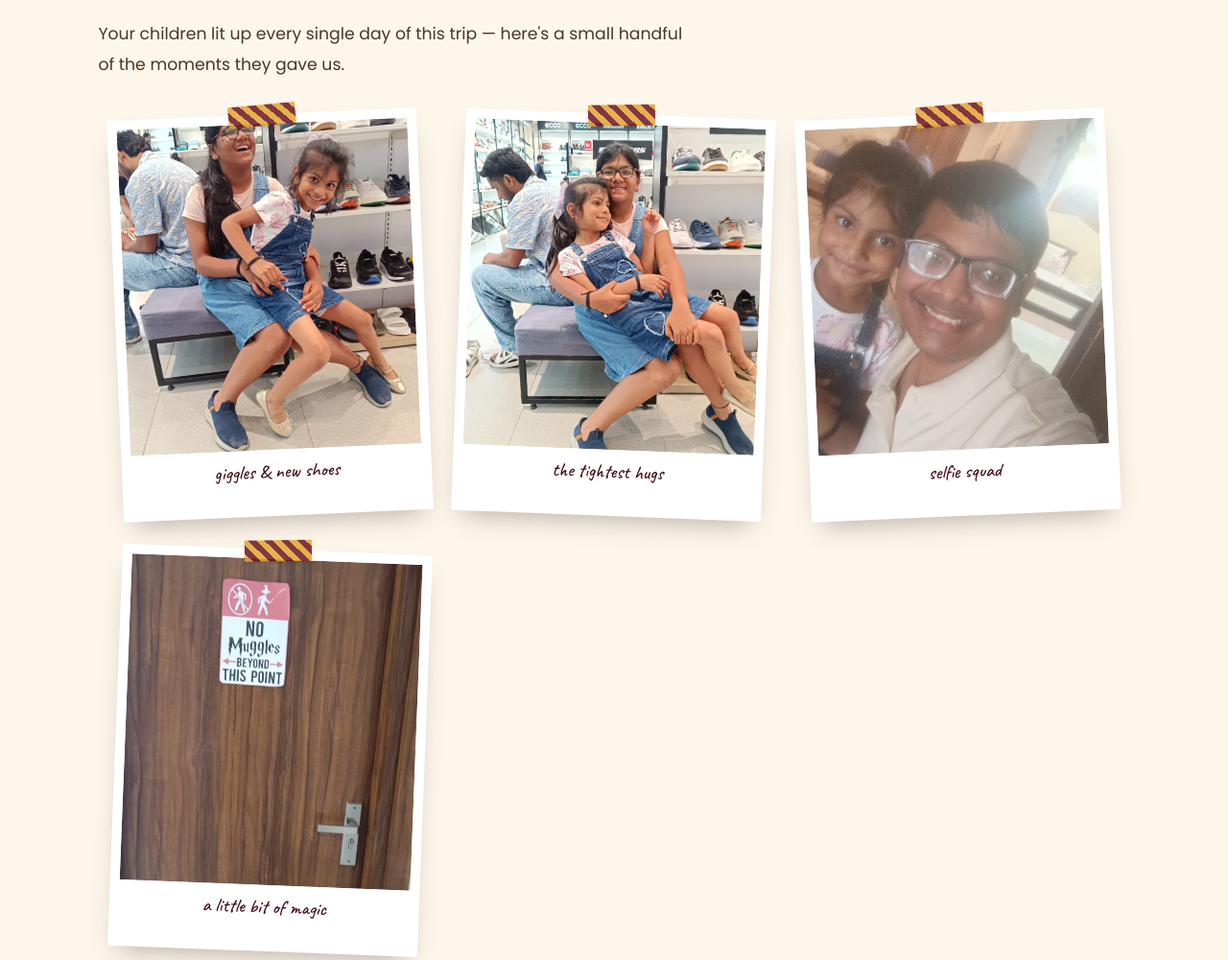
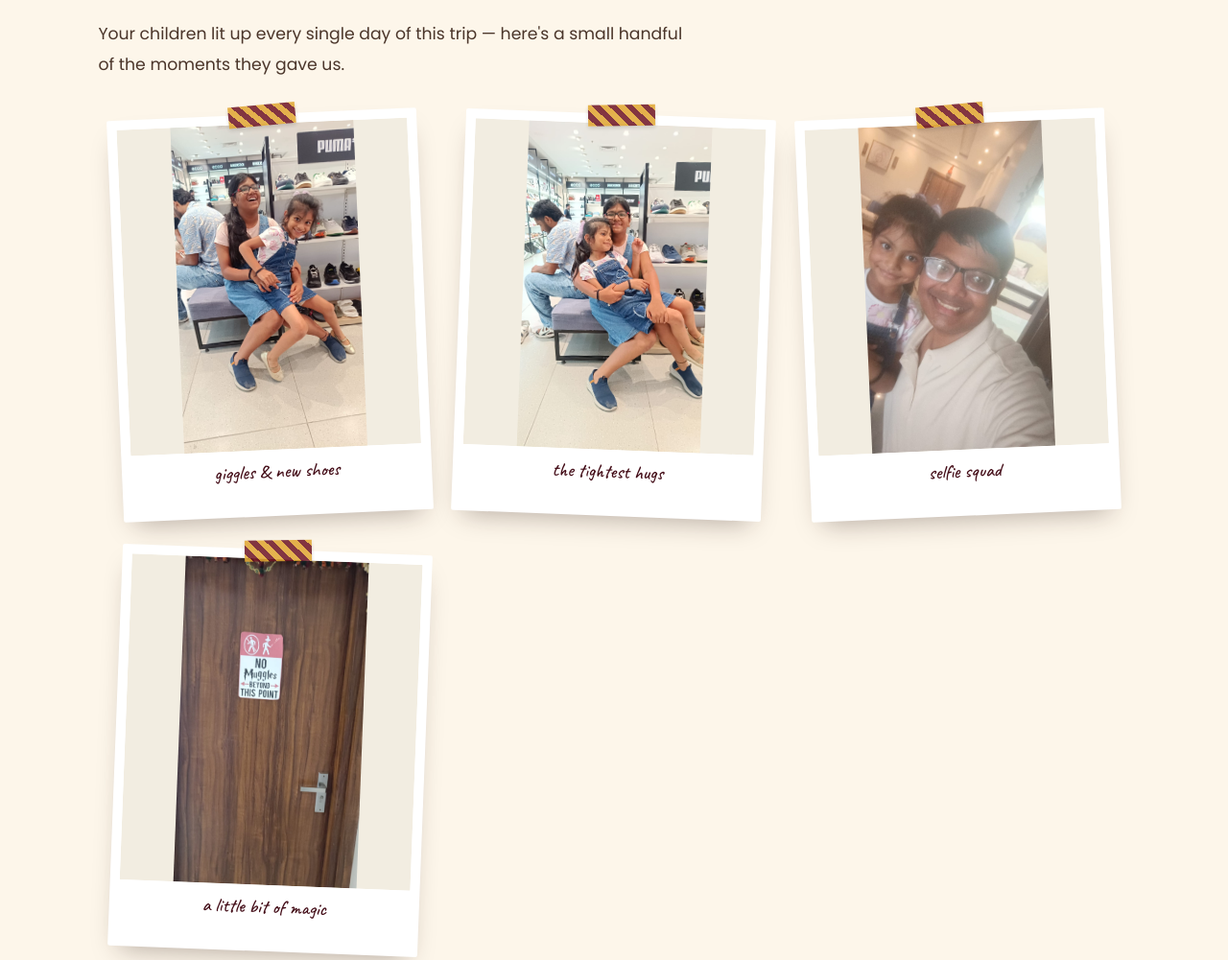
Before and after one commit to vanshsafe-site/mamamami, a plain HTML site: page index.html in a window 1280 px wide. Shown: the part 1949-2950 px from the top of the page at 96% size. Drawn offline with nearby package versions, Linux system fonts and the light colour scheme; a web font is replaced by a local one.

Commit message:
Update index.html

```diff
--- a/index.html
+++ b/index.html
@@ -251,9 +251,10 @@
     width:100%;
     height: 62vw;
     max-height: 340px;
-    object-fit: cover;
+    object-fit: contain;
+    object-position: center;
     border-radius: 1px;
-    background: #eee;
+    background: #f2ede1;
   }
   .polaroid figcaption{
     font-family:'Caveat', cursive;
```
